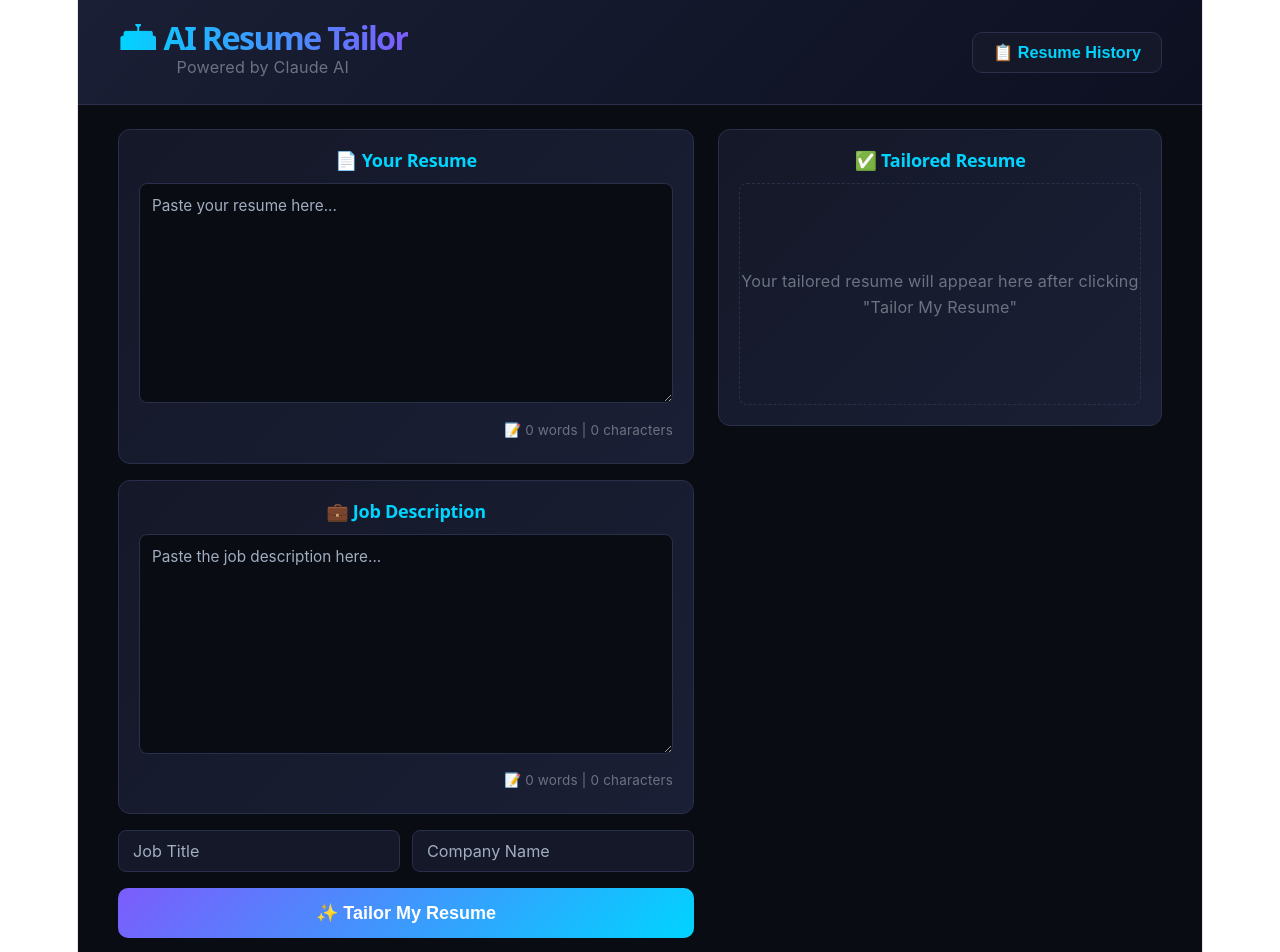
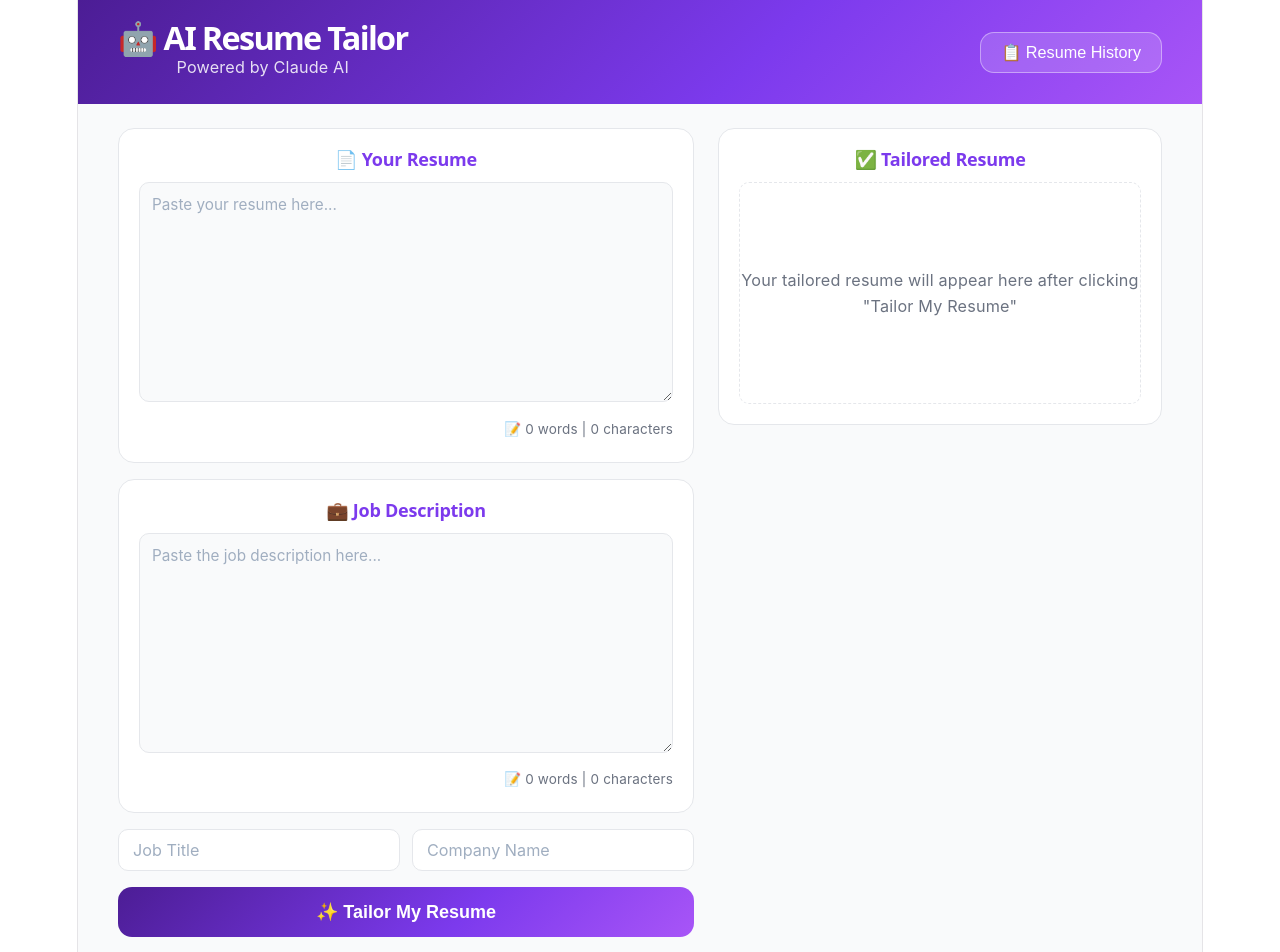
Before and after one commit to genocaino75-byte/ai-resume-tailor, a React (Vite) app in the folder client/: page / in a window 1280 px wide. Shown: the top 952 px of the page. Built offline with nearby package versions, Linux system fonts and the light colour scheme.

Commit message:
Add splash screen and app icon

```diff
--- a/client/src/App.jsx
+++ b/client/src/App.jsx
@@ -1,9 +1,12 @@
 import { useState, useEffect } from "react";
 import axios from "axios";
+import SplashScreen from "./SplashScreen";
+import { theme } from "./theme";
 
 const API_URL = import.meta.env.VITE_API_URL || "http://localhost:5000";
 
 export default function App() {
+  const [showSplash, setShowSplash] = useState(true);
   const [resume, setResume] = useState("");
   const [jobDescription, setJobDescription] = useState("");
   const [jobTitle, setJobTitle] = useState("");
@@ -111,6 +114,10 @@ export default function App() {
       hour: "2-digit", minute: "2-digit"
     });
   };
+
+  if (showSplash) {
+    return <SplashScreen onComplete={() => setShowSplash(false)} />;
+  }
 
   return (
     <div style={styles.container}>
@@ -333,14 +340,13 @@ export default function App() {
 const styles = {
   container: {
     minHeight: "100vh",
-    background: "#0a0c13",
-    color: "#e2e8f0",
-    fontFamily: "Inter, sans-serif",
+    background: theme.colors.background,
+    color: theme.colors.purpleDark,
+    fontFamily: theme.fonts.body,
     padding: "0",
   },
   header: {
-    background: "linear-gradient(135deg, #1a1f35 0%, #0d1021 100%)",
-    borderBottom: "1px solid #2a2f4a",
+    background: theme.gradients.hero,
     padding: "24px 40px",
     display: "flex",
     alignItems: "center",
@@ -348,35 +354,35 @@ const styles = {
   },
   title: {
     fontSize: "1.8rem",
-    fontWeight: "800",
-    background: "linear-gradient(90deg, #00d4ff, #7c5cfc)",
-    WebkitBackgroundClip: "text",
-    WebkitTextFillColor: "transparent",
+    fontWeight: "600",
+    fontFamily: theme.fonts.heading,
+    color: theme.colors.white,
     margin: "0",
   },
   subtitle: {
-    color: "#6b7280",
+    color: theme.colors.white,
     fontSize: "0.9rem",
     margin: "4px 0 0",
+    opacity: 0.85,
   },
   historyButton: {
-    background: "#141828",
-    color: "#00d4ff",
-    border: "1px solid #2a2f4a",
-    borderRadius: "10px",
+    background: "rgba(255,255,255,0.15)",
+    color: theme.colors.white,
+    border: "1px solid rgba(255,255,255,0.4)",
+    borderRadius: theme.radius,
     padding: "10px 20px",
     fontSize: "0.9rem",
-    fontWeight: "700",
+    fontWeight: "500",
     cursor: "pointer",
   },
   historyButtonActive: {
-    background: "linear-gradient(135deg, #7c5cfc, #00d4ff)",
-    color: "white",
-    border: "none",
-    borderRadius: "10px",
+    background: theme.colors.accentYellow,
+    color: theme.colors.purpleDark,
+    border: "1px solid transparent",
+    borderRadius: theme.radius,
     padding: "10px 20px",
     fontSize: "0.9rem",
-    fontWeight: "700",
+    fontWeight: "600",
     cursor: "pointer",
   },
   content: {
@@ -391,32 +397,33 @@ const styles = {
     gap: "16px",
   },
   card: {
-    background: "linear-gradient(135deg, #141828 0%, #1a1f35 100%)",
-    border: "1px solid #2a2f4a",
-    borderRadius: "12px",
+    background: theme.colors.white,
+    border: `1px solid ${theme.colors.border}`,
+    borderRadius: "16px",
     padding: "20px",
   },
   cardTitle: {
     fontSize: "1rem",
-    fontWeight: "700",
-    color: "#00d4ff",
+    fontWeight: "600",
+    fontFamily: theme.fonts.heading,
+    color: theme.colors.purpleMid,
     margin: "0 0 12px 0",
   },
   textarea: {
     width: "100%",
     height: "220px",
-    background: "#0a0c13",
-    border: "1px solid #2a2f4a",
-    borderRadius: "8px",
-    color: "#e2e8f0",
+    background: theme.colors.background,
+    border: `1px solid ${theme.colors.border}`,
+    borderRadius: "10px",
+    color: theme.colors.purpleDark,
     padding: "12px",
     fontSize: "0.85rem",
     resize: "vertical",
-    fontFamily: "Inter, sans-serif",
+    fontFamily: theme.fonts.body,
     boxSizing: "border-box",
   },
   counter: {
-    color: "#6b7280",
+    color: theme.colors.grayText,
     fontSize: "0.75rem",
     margin: "6px 0 0",
     textAlign: "right",
@@ -427,33 +434,33 @@ const styles = {
   },
   input: {
     flex: "1",
-    background: "#141828",
-    border: "1px solid #2a2f4a",
-    borderRadius: "8px",
-    color: "#e2e8f0",
+    background: theme.colors.white,
+    border: `1px solid ${theme.colors.border}`,
+    borderRadius: "10px",
+    color: theme.colors.purpleDark,
     padding: "10px 14px",
     fontSize: "0.9rem",
-    fontFamily: "Inter, sans-serif",
+    fontFamily: theme.fonts.body,
   },
   button: {
-    background: "linear-gradient(135deg, #7c5cfc, #00d4ff)",
-    color: "white",
+    background: theme.gradients.hero,
+    color: theme.colors.white,
     border: "none",
-    borderRadius: "10px",
+    borderRadius: theme.radius,
     padding: "14px 24px",
     fontSize: "1rem",
-    fontWeight: "700",
+    fontWeight: "600",
     cursor: "pointer",
     width: "100%",
   },
   buttonDisabled: {
-    background: "#2a2f4a",
-    color: "#6b7280",
+    background: theme.colors.border,
+    color: theme.colors.grayText,
     border: "none",
-    borderRadius: "10px",
+    borderRadius: theme.radius,
     padding: "14px 24px",
     fontSize: "1rem",
-    fontWeight: "700",
+    fontWeight: "600",
     cursor: "not-allowed",
     width: "100%",
   },
@@ -463,72 +470,72 @@ const styles = {
     marginTop: "12px",
   },
   saveButton: {
-    background: "#00ff88",
-    color: "#0a0c13",
+    background: theme.colors.success,
+    color: theme.colors.white,
     border: "none",
-    borderRadius: "10px",
+    borderRadius: theme.radius,
     padding: "12px 16px",
     fontSize: "0.85rem",
-    fontWeight: "700",
+    fontWeight: "600",
     cursor: "pointer",
     flex: "1",
   },
   copyButton: {
-    background: "#7c5cfc",
-    color: "white",
+    background: theme.colors.purpleMid,
+    color: theme.colors.white,
     border: "none",
-    borderRadius: "10px",
+    borderRadius: theme.radius,
     padding: "12px 16px",
     fontSize: "0.85rem",
-    fontWeight: "700",
+    fontWeight: "600",
     cursor: "pointer",
     flex: "1",
   },
   downloadButton: {
-    background: "#00d4ff",
-    color: "#0a0c13",
+    background: theme.colors.accentYellow,
+    color: theme.colors.purpleDark,
     border: "none",
-    borderRadius: "10px",
+    borderRadius: theme.radius,
     padding: "12px 16px",
     fontSize: "0.85rem",
-    fontWeight: "700",
+    fontWeight: "600",
     cursor: "pointer",
     flex: "1",
   },
   downloadButtonDisabled: {
-    background: "#2a2f4a",
-    color: "#6b7280",
+    background: theme.colors.border,
+    color: theme.colors.grayText,
     border: "none",
-    borderRadius: "10px",
+    borderRadius: theme.radius,
     padding: "12px 16px",
     fontSize: "0.85rem",
-    fontWeight: "700",
+    fontWeight: "600",
     cursor: "not-allowed",
     flex: "1",
   },
   progressContainer: {
     marginTop: "12px",
-    background: "#141828",
-    border: "1px solid #2a2f4a",
-    borderRadius: "10px",
+    background: theme.colors.white,
+    border: `1px solid ${theme.colors.border}`,
+    borderRadius: theme.radius,
     padding: "14px 16px",
   },
   progressLabel: {
     display: "flex",
     justifyContent: "space-between",
-    color: "#a0aec0",
+    color: theme.colors.grayText,
     fontSize: "0.8rem",
     marginBottom: "8px",
   },
   progressBar: {
-    background: "#2a2f4a",
+    background: theme.colors.border,
     borderRadius: "999px",
     height: "8px",
     overflow: "hidden",
   },
   progressFill: {
     height: "100%",
-    background: "linear-gradient(90deg, #7c5cfc, #00d4ff)",
+    background: theme.gradients.hero,
     borderRadius: "999px",
     transition: "width 0.4s ease",
   },
@@ -537,29 +544,29 @@ const styles = {
     display: "flex",
     alignItems: "center",
     justifyContent: "center",
-    border: "1px dashed #2a2f4a",
-    borderRadius: "8px",
+    border: `1px dashed ${theme.colors.border}`,
+    borderRadius: "10px",
   },
   placeholderText: {
-    color: "#6b7280",
+    color: theme.colors.grayText,
     textAlign: "center",
     fontSize: "0.9rem",
   },
   error: {
-    color: "#ff6b6b",
+    color: "#DC2626",
     fontSize: "0.85rem",
     margin: "0",
   },
   footer: {
-    background: "#0d1021",
-    borderTop: "1px solid #2a2f4a",
+    background: theme.gradients.hero,
     padding: "16px 40px",
     textAlign: "center",
   },
   footerText: {
-    color: "#6b7280",
+    color: theme.colors.white,
     fontSize: "0.8rem",
     margin: "0",
+    opacity: 0.85,
   },
   historyContainer: {
     padding: "24px 40px",
@@ -568,26 +575,27 @@ const styles = {
   },
   historyTitle: {
     fontSize: "1.5rem",
-    fontWeight: "800",
-    color: "#00d4ff",
+    fontWeight: "600",
+    fontFamily: theme.fonts.heading,
+    color: theme.colors.purpleMid,
     margin: "0 0 8px",
   },
   historySubtitle: {
-    color: "#6b7280",
+    color: theme.colors.grayText,
     fontSize: "0.9rem",
     margin: "0 0 24px",
   },
   historyEmpty: {
-    background: "#141828",
-    border: "1px dashed #2a2f4a",
-    borderRadius: "12px",
+    background: theme.colors.white,
+    border: `1px dashed ${theme.colors.border}`,
+    borderRadius: "16px",
     padding: "40px",
     textAlign: "center",
   },
   historyCard: {
-    background: "linear-gradient(135deg, #141828 0%, #1a1f35 100%)",
-    border: "1px solid #2a2f4a",
-    borderRadius: "12px",
+    background: theme.colors.white,
+    border: `1px solid ${theme.colors.border}`,
+    borderRadius: "16px",
     padding: "20px",
     marginBottom: "16px",
     transition: "border-color 0.2s ease",
@@ -601,12 +609,13 @@ const styles = {
   },
   historyJobTitle: {
     fontSize: "1rem",
-    fontWeight: "700",
-    color: "#e2e8f0",
+    fontWeight: "600",
+    fontFamily: theme.fonts.heading,
+    color: theme.colors.purpleDark,
     margin: "0 0 4px",
   },
   historyCompany: {
-    color: "#6b7280",
+    color: theme.colors.grayText,
     fontSize: "0.82rem",
     margin: "0",
   },
@@ -616,9 +625,9 @@ const styles = {
     flexShrink: "0",
   },
   historyExpandBtn: {
-    background: "#1a1f35",
-    color: "#00d4ff",
-    border: "1px solid #2a2f4a",
+    background: theme.colors.background,
+    color: theme.colors.purpleMid,
+    border: `1px solid ${theme.colors.border}`,
     borderRadius: "8px",
     padding: "8px 14px",
     fontSize: "0.82rem",
@@ -626,8 +635,8 @@ const styles = {
     cursor: "pointer",
   },
   historyCopyBtn: {
-    background: "#7c5cfc",
-    color: "white",
+    background: theme.colors.purpleMid,
+    color: theme.colors.white,
     border: "none",
     borderRadius: "8px",
     padding: "8px 14px",
@@ -637,7 +646,7 @@ const styles = {
   },
   historyExpanded: {
     marginTop: "16px",
-    borderTop: "1px solid #2a2f4a",
+    borderTop: `1px solid ${theme.colors.border}`,
     paddingTop: "16px",
   },
   historySection: {
@@ -645,21 +654,22 @@ const styles = {
   },
   historySectionTitle: {
     fontSize: "0.85rem",
-    fontWeight: "700",
-    color: "#00d4ff",
+    fontWeight: "600",
+    fontFamily: theme.fonts.heading,
+    color: theme.colors.purpleMid,
     margin: "0 0 8px",
   },
   historyTextarea: {
     width: "100%",
     height: "300px",
-    background: "#0a0c13",
-    border: "1px solid #2a2f4a",
-    borderRadius: "8px",
-    color: "#e2e8f0",
+    background: theme.colors.background,
+    border: `1px solid ${theme.colors.border}`,
+    borderRadius: "10px",
+    color: theme.colors.purpleDark,
     padding: "12px",
     fontSize: "0.85rem",
     resize: "vertical",
-    fontFamily: "Inter, sans-serif",
+    fontFamily: theme.fonts.body,
     boxSizing: "border-box",
   },
 };
--- /dev/null
+++ b/client/src/SplashScreen.jsx
@@ -0,0 +1,104 @@
+// SplashScreen.jsx
+// Auto-continuing animated splash screen for Resume Tailor.
+// Vibrant purple gradient version.
+
+import { useEffect, useState } from "react";
+import { theme } from "./theme";
+
+const DISPLAY_DURATION_MS = 3000;
+
+function SplashScreen({ onComplete }) {
+  const [visible, setVisible] = useState(false);
+
+  useEffect(() => {
+    const fadeInTimer = setTimeout(() => setVisible(true), 50);
+    const completeTimer = setTimeout(() => {
+      if (onComplete) onComplete();
+    }, DISPLAY_DURATION_MS);
+
+    return () => {
+      clearTimeout(fadeInTimer);
+      clearTimeout(completeTimer);
+    };
+  }, [onComplete]);
+
+  return (
+    <div
+      style={{
+        position: "fixed",
+        inset: 0,
+        background: theme.gradients.hero,
+        display: "flex",
+        flexDirection: "column",
+        alignItems: "center",
+        justifyContent: "center",
+        zIndex: 9999,
+      }}
+    >
+      <div
+        style={{
+          opacity: visible ? 1 : 0,
+          transform: visible ? "scale(1)" : "scale(0.85)",
+          transition: "opacity 0.5s ease, transform 0.5s ease",
+          display: "flex",
+          flexDirection: "column",
+          alignItems: "center",
+          gap: theme.spacing.md,
+        }}
+      >
+        <svg width="88" height="88" viewBox="0 0 512 512" xmlns="http://www.w3.org/2000/svg">
+          <rect width="512" height="512" rx="96" fill="#FBBF24" />
+          <rect x="160" y="120" width="192" height="272" rx="12" fill="none" stroke="#3B0764" strokeWidth="14" />
+          <line x1="196" y1="188" x2="316" y2="188" stroke="#3B0764" strokeWidth="12" strokeLinecap="round" />
+          <line x1="196" y1="228" x2="316" y2="228" stroke="#3B0764" strokeWidth="12" strokeLinecap="round" />
+          <line x1="196" y1="268" x2="280" y2="268" stroke="#3B0764" strokeWidth="12" strokeLinecap="round" />
+          <circle cx="256" cy="332" r="34" fill="#3B0764" />
+          <path d="M242 332 L252 342 L272 320" stroke="#FBBF24" strokeWidth="8" strokeLinecap="round" strokeLinejoin="round" fill="none" />
+        </svg>
+
+        <h1
+          style={{
+            fontFamily: theme.fonts.heading,
+            fontSize: "30px",
+            fontWeight: 500,
+            color: "#FFFFFF",
+            margin: 0,
+            letterSpacing: "0.5px",
+          }}
+        >
+          Resume Tailor
+        </h1>
+
+        <div
+          style={{
+            width: "36px",
+            height: "3px",
+            borderRadius: "2px",
+            backgroundColor: "rgba(255,255,255,0.25)",
+            overflow: "hidden",
+            marginTop: theme.spacing.sm,
+          }}
+        >
+          <div
+            style={{
+              width: "100%",
+              height: "100%",
+              backgroundColor: theme.colors.accentYellow,
+              transformOrigin: "left",
+              animation: "loadBar 2.8s ease-in-out forwards",
+            }}
+          />
+        </div>
+      </div>
+
+      <style>{`
+        @keyframes loadBar {
+          from { transform: scaleX(0); }
+          to { transform: scaleX(1); }
+        }
+      `}</style>
+    </div>
+  );
+}
+
+export default SplashScreen;
--- /dev/null
+++ b/client/src/theme.js
@@ -0,0 +1,33 @@
+// theme.js
+// Vibrant purple theme for Resume Tailor.
+// Import these wherever you need consistent colors/fonts across the app.
+
+export const theme = {
+  colors: {
+    purpleDark: "#3B0764",     // deep purple - gradient anchor, headers
+    purpleMid: "#7C3AED",      // mid-tone purple - buttons, accents
+    purpleLight: "#A855F7",    // lighter purple - highlights, hover states
+    gradientStart: "#4C1D95",  // gradient top-left
+    gradientEnd: "#7C3AED",    // gradient bottom-right
+    accentYellow: "#FBBF24",   // pop accent color (badges, highlights)
+    grayText: "#6B7280",       // secondary/muted body text
+    background: "#F9FAFB",     // light neutral background for cards/content areas
+    white: "#FFFFFF",
+    success: "#10B981",
+    border: "#E5E7EB",
+  },
+  gradients: {
+    hero: "linear-gradient(135deg, #4C1D95 0%, #7C3AED 60%, #A855F7 100%)",
+  },
+  fonts: {
+    heading: "'Poppins', system-ui, sans-serif",
+    body: "'Inter', system-ui, sans-serif",
+  },
+  radius: "14px",
+  spacing: {
+    sm: "8px",
+    md: "16px",
+    lg: "24px",
+    xl: "40px",
+  },
+};
```
